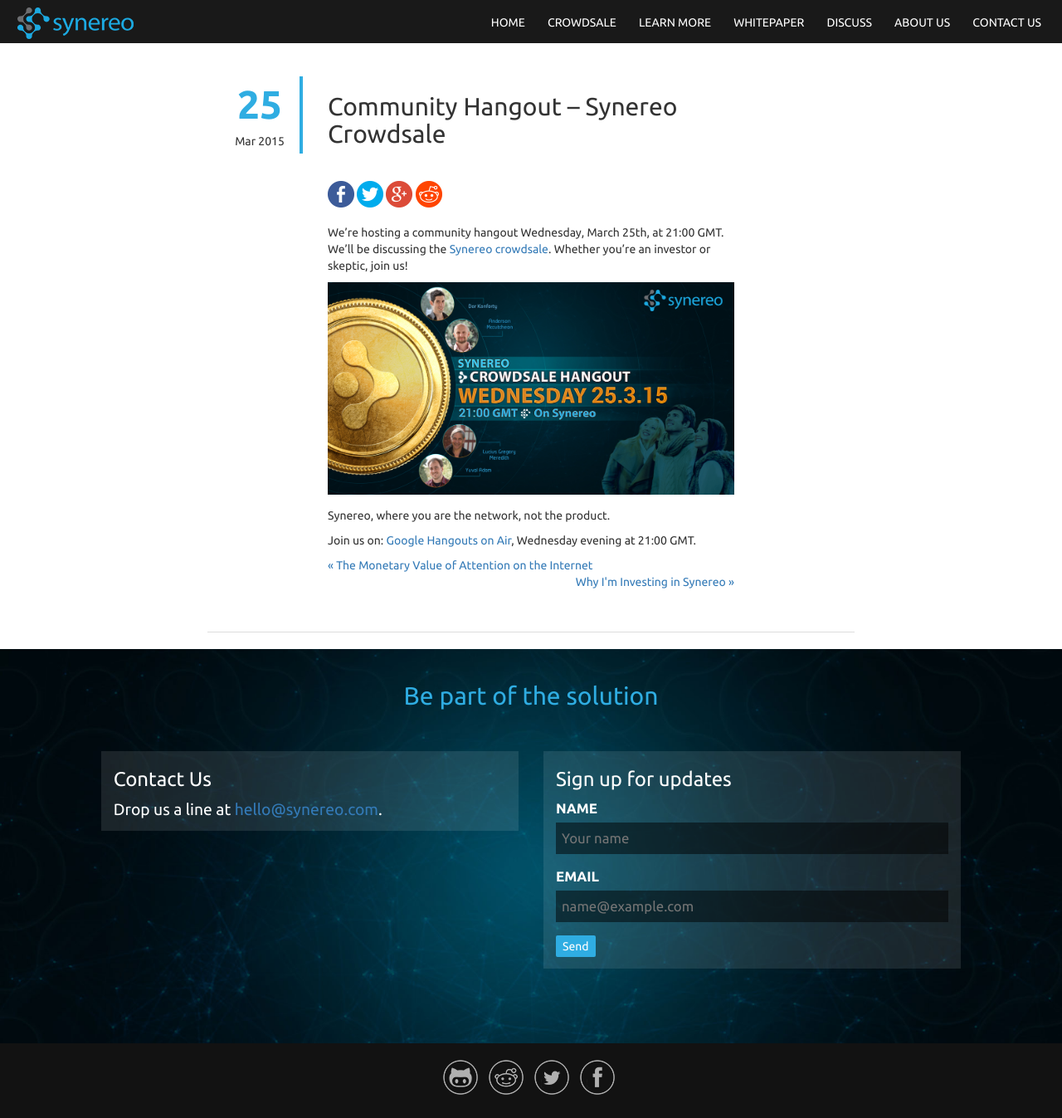
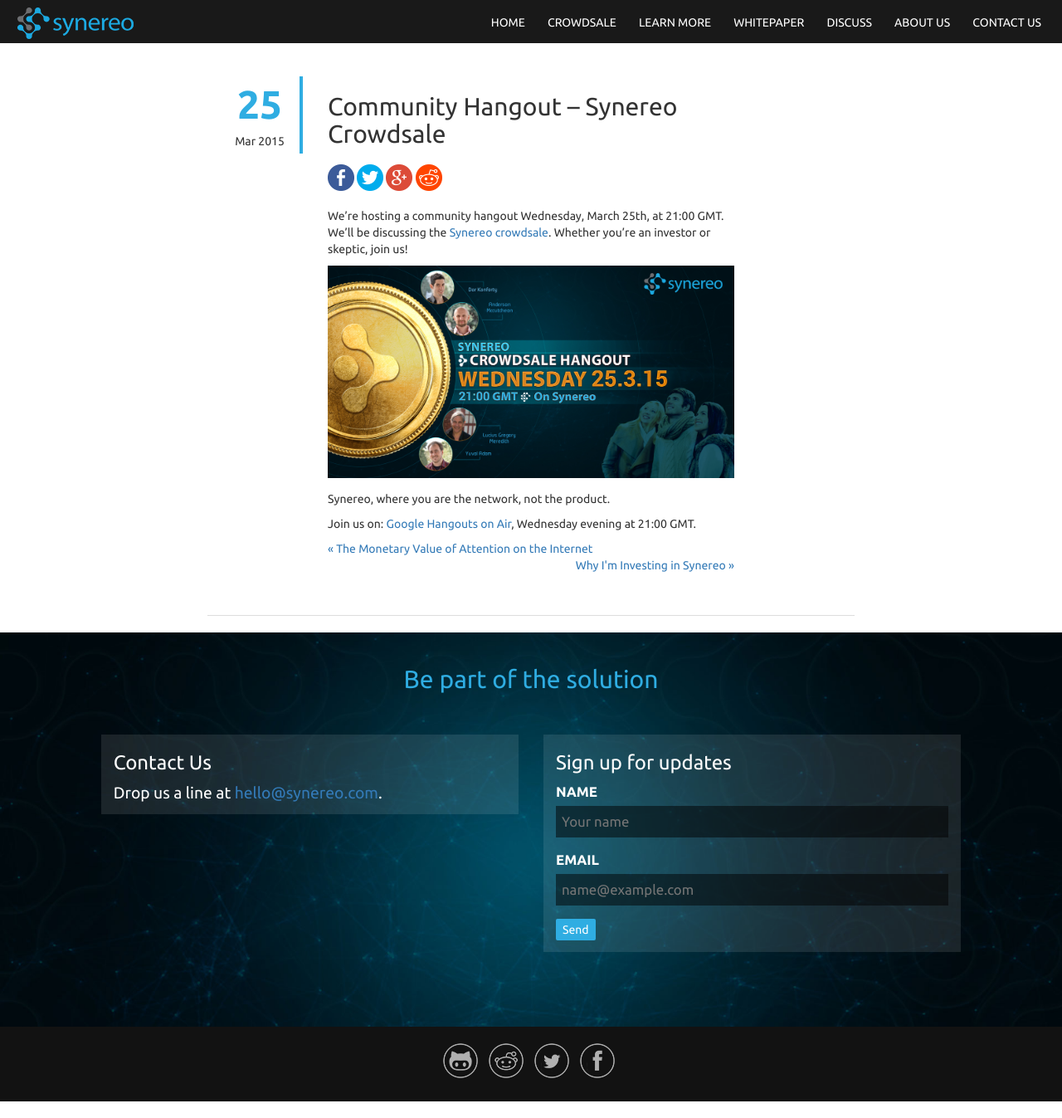
Before and after one commit to synereo/blog.synereo.com, a Jekyll site: the page built from _posts/2015-03-25-community-hangout.markdown, in a window 1280 px wide. Shown: the whole page at 83% size. Built offline with Jekyll 4.4.1, drawn with Linux system fonts in a browser that asks for light colours; nearby versions of some CDN libraries; a script that is not in the unit is left out.

Commit message:
Some margin fixes

```diff
--- a/_sass/_main.scss
+++ b/_sass/_main.scss
@@ -31,6 +31,7 @@
             }
             div.meta {
                 color: #989898;
+                margin-bottom: 30px;
                 img {
                     height: 30px;
                     border-radius: 15px;
@@ -47,7 +48,7 @@
 
     ul.post-share-buttons {
         list-style: none;
-        margin-top: 40px;
+        margin-top: 20px;
         margin-bottom: 20px;
         padding-left: 0px;
         li {
```
